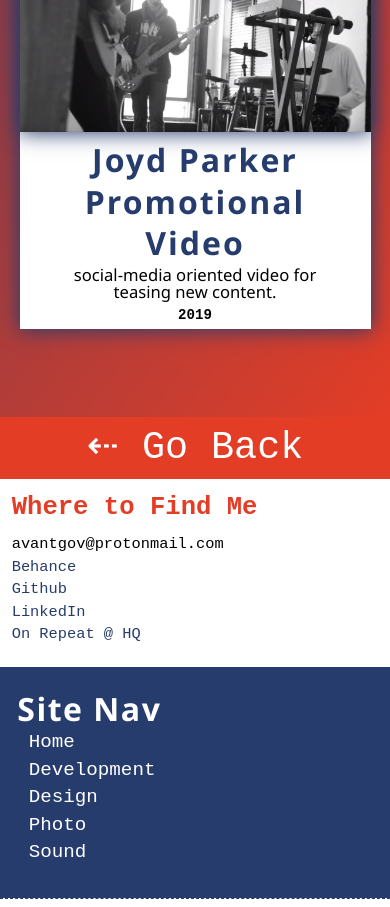
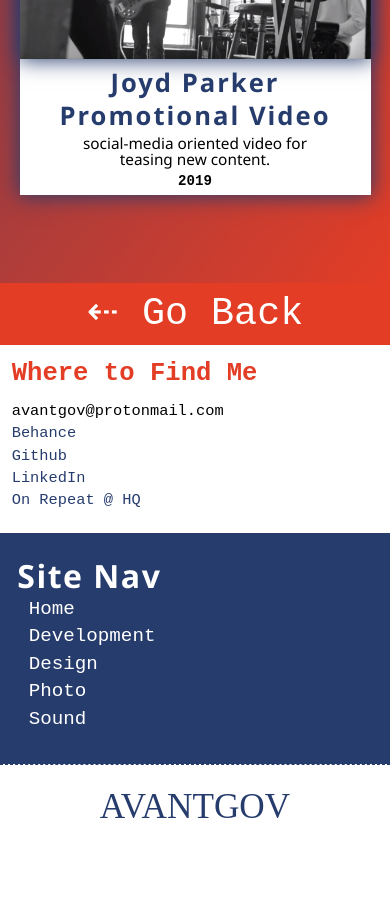
Before and after one commit to AvantGov/resume, a React (Create React App) app in the folder client/: page /skill/Photo in a window 390 px wide. Shown: the part 1040-1947 px from the top of the page. After the commit the page ends 1888 px from the top, so only its background shows below. Built offline with nearby package versions, Linux system fonts and the light colour scheme; a web font is replaced by a local one.

Commit message:
couple of font size changes

```diff
--- a/client/src/CSS/Home/Education.css
+++ b/client/src/CSS/Home/Education.css
@@ -198,9 +198,21 @@
         font-size: 1.2rem;
     }
     .minorFrame__minor {
-        font-size: 1.4rem;
+        font-size: 1.6rem;
     }
     .Edu__header {
         font-size: 3.5rem;
     }
+    .minorFrame__minorDesc {
+        font-size: 1.2rem;
+    }
+    .descFrame__desc {
+        font-size: 1.2rem;
+    }
+    .certContainer__desc {
+        font-size: 1.2rem;
+    }
+    .descFrame__progDesc {
+        font-size: 1.2rem;
+    }
 }
--- a/client/src/CSS/SubDir/Development.css
+++ b/client/src/CSS/SubDir/Development.css
@@ -88,5 +88,9 @@
     }
     .card__title {
         width: 90%;
+        font-size: 2rem;
+    }
+    .card__desc {
+        font-size: 1.2rem;
     }
 }
--- a/client/src/CSS/Trademark.css
+++ b/client/src/CSS/Trademark.css
@@ -24,3 +24,12 @@
   .Trademark__text_mobile {
     display: none;
   }
+
+  @media only screen and (max-width: 700px) {
+    .Trademark__text {
+      display: none;
+    }
+    .Trademark__text_mobile {
+      display: block;
+    }
+  }
```
